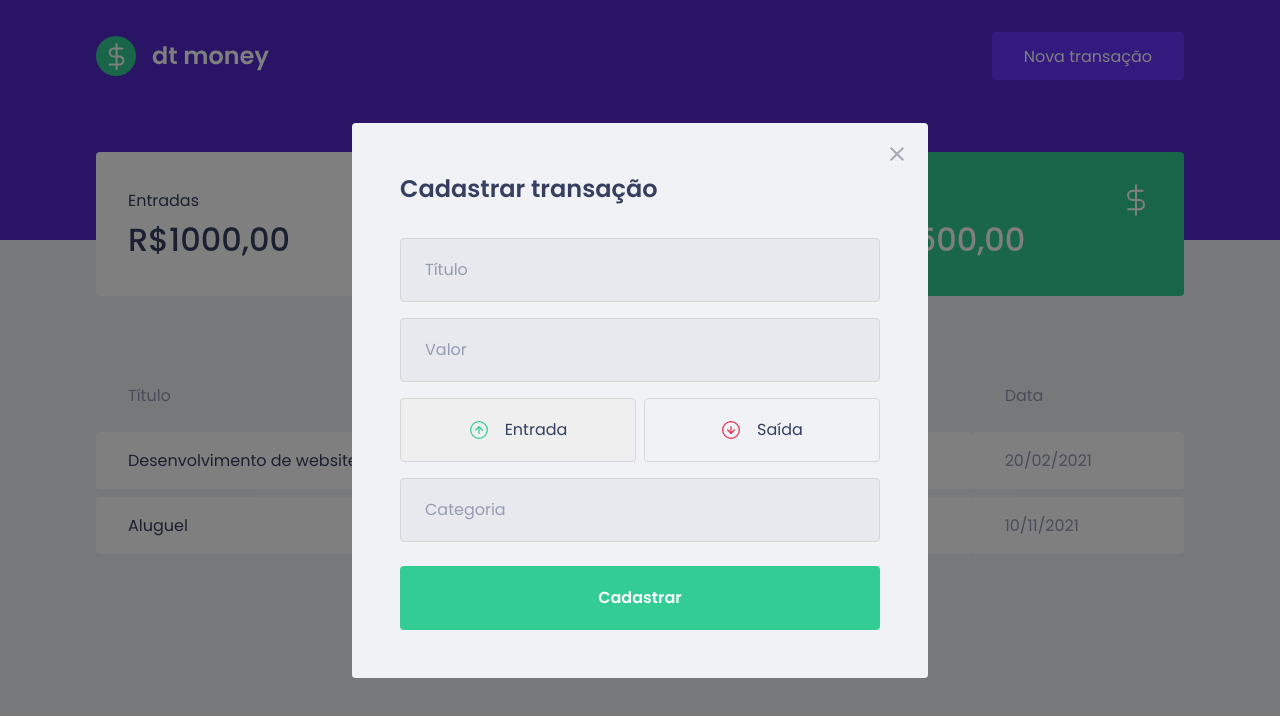
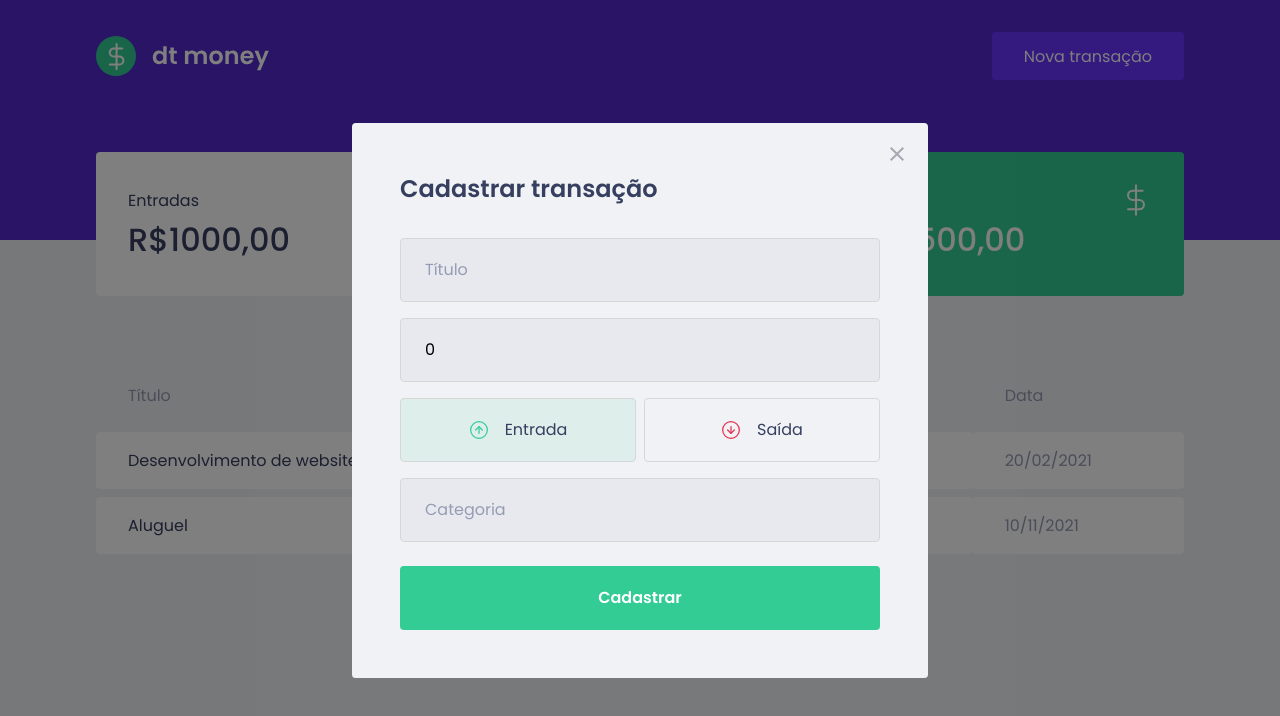
Before and after one commit to LeonardoMarquesDias/MyFinances, a React (Create React App) app: page / in a window 1280 px wide. Both pictures are taken after a click on the button "Nova transação". Shown: the top 716 px of the page. Built offline with nearby package versions, Linux system fonts and the light colour scheme; no server answers; what miragejs would draw is missing.

Commit message:
onSubmit Value
useState

```diff
--- a/src/components/NewTransactionModal/index.tsx
+++ b/src/components/NewTransactionModal/index.tsx
@@ -1,9 +1,10 @@
+import { FormEvent, useState } from 'react';
 import Modal from 'react-modal';
 import incomeImg from '../../assets/income.svg';
 import outcomeImg from '../../assets/outcome.svg';
 import closeImg from '../../assets/close.svg';
+
 import { Container, TransactionTypeContainer, RadioBox } from './styles';
-import { useState } from 'react';
 
 
 interface NewTransactionModalProps {
@@ -12,7 +13,21 @@
 }
 
 export function NewTransactionModal({isOpen, onRequestClose}: NewTransactionModalProps) {
+  const [title, setTitle] = useState('');
+  const [value, setValue] = useState(0);
+  const [category, setCategory] = useState('');
   const [type, setType] = useState('deposit');
+
+  function handleCreateNewTransaction(event: FormEvent) {
+    event.preventDefault();
+
+    console.log({
+      title,
+      value,
+      category,
+      type,
+    })
+  }
 
   return (
     <Modal
@@ -29,16 +44,20 @@
         <img src={closeImg} alt="" />
       </button>
 
-      <Container>
+      <Container onSubmit={handleCreateNewTransaction}>
         <h2>Cadastrar transação</h2>
 
         <input
           placeholder="Título"
+          value={title}
+          onChange={event => setTitle(event.target.value)}
         />
 
         <input
           type="number"
           placeholder="Valor"
+          value={value}
+          onChange={event => setValue(Number(event.target.value))}
         />
 
         <TransactionTypeContainer>
@@ -46,6 +65,7 @@
             type="button"
             onClick={() => { setType('deposit'); }}
             isActive={type === 'deposit'}
+            activeColor="green"
           >
             <img src={incomeImg} alt="Entrada" />
             <span>Entrada</span>
@@ -55,6 +75,7 @@
             type="button"
             onClick={() => { setType('withdraw'); }}
             isActive={type === 'withdraw'}
+            activeColor="red"
           >
             <img src={outcomeImg} alt="Entrada" />
             <span>Saída</span>
@@ -63,6 +84,8 @@
 
         <input
           placeholder="Categoria"
+          value={category}
+          onChange={event => setCategory(event.target.value)}
         />
 
         <button type="submit">
--- a/src/components/NewTransactionModal/styles.ts
+++ b/src/components/NewTransactionModal/styles.ts
@@ -1,5 +1,5 @@
 import styled from 'styled-components';
-import { darken } from 'polished';
+import { darken, transparentize } from 'polished';
 
 export const Container = styled.form`
   h2 {
@@ -58,6 +58,12 @@
 
 interface RadioBoxProps {
   isActive: boolean;
+  activeColor: 'green' | 'red';
+}
+
+const colors = {
+  green: '#33CC95',
+  red: '#E52E4D'
 }
 
 export const RadioBox = styled.button<RadioBoxProps>`
@@ -65,7 +71,10 @@
   border: 1px solid #d7d7d7;
   border-radius: 0.25rem;
 
-  background: ${(props) => props.isActive ? 'ccc' : 'transparent'};
+  background: ${(props) => props.isActive
+   ? transparentize(0.9, colors[props.activeColor])
+   : 'transparent'
+  };
 
   display: flex;
   align-items: center;
```
